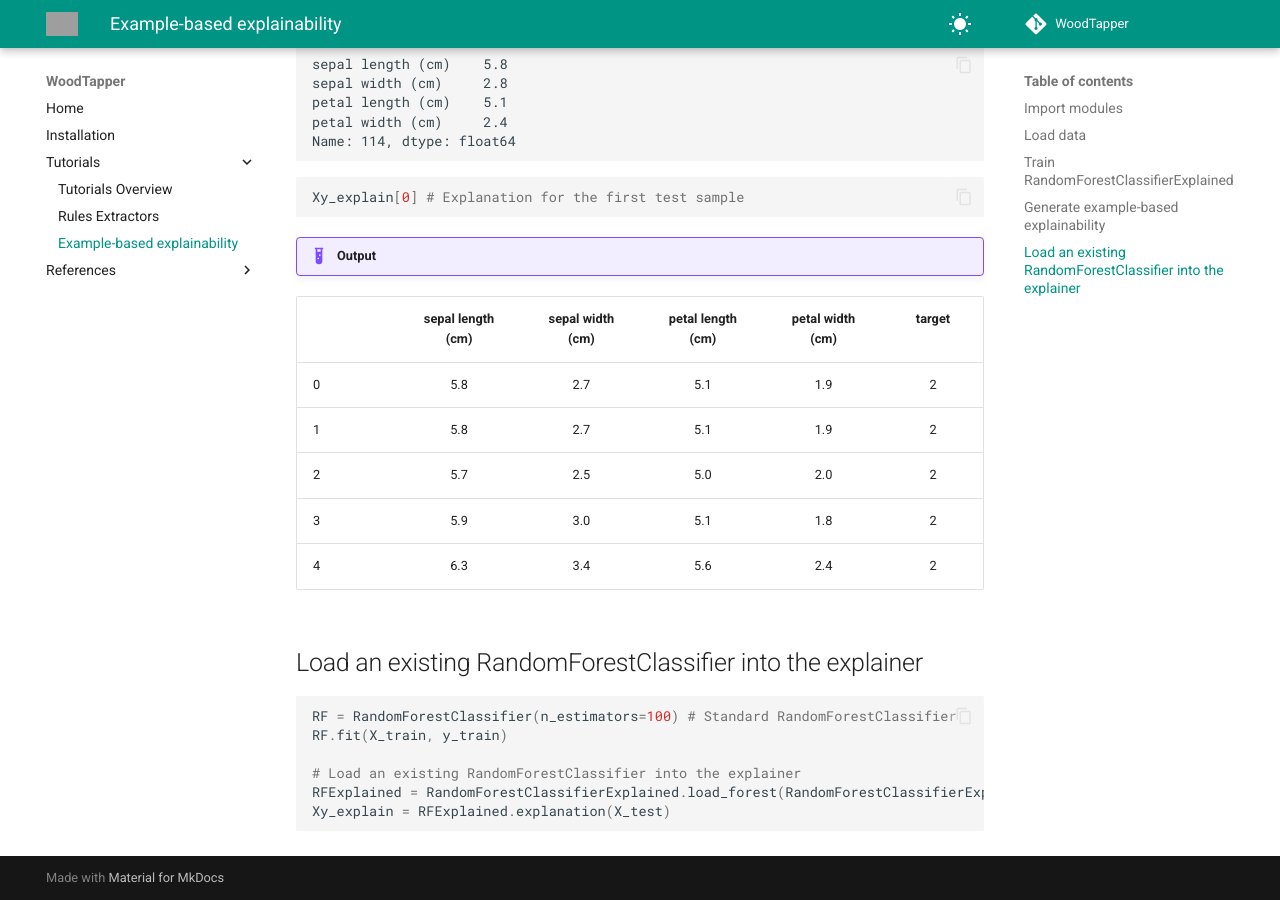
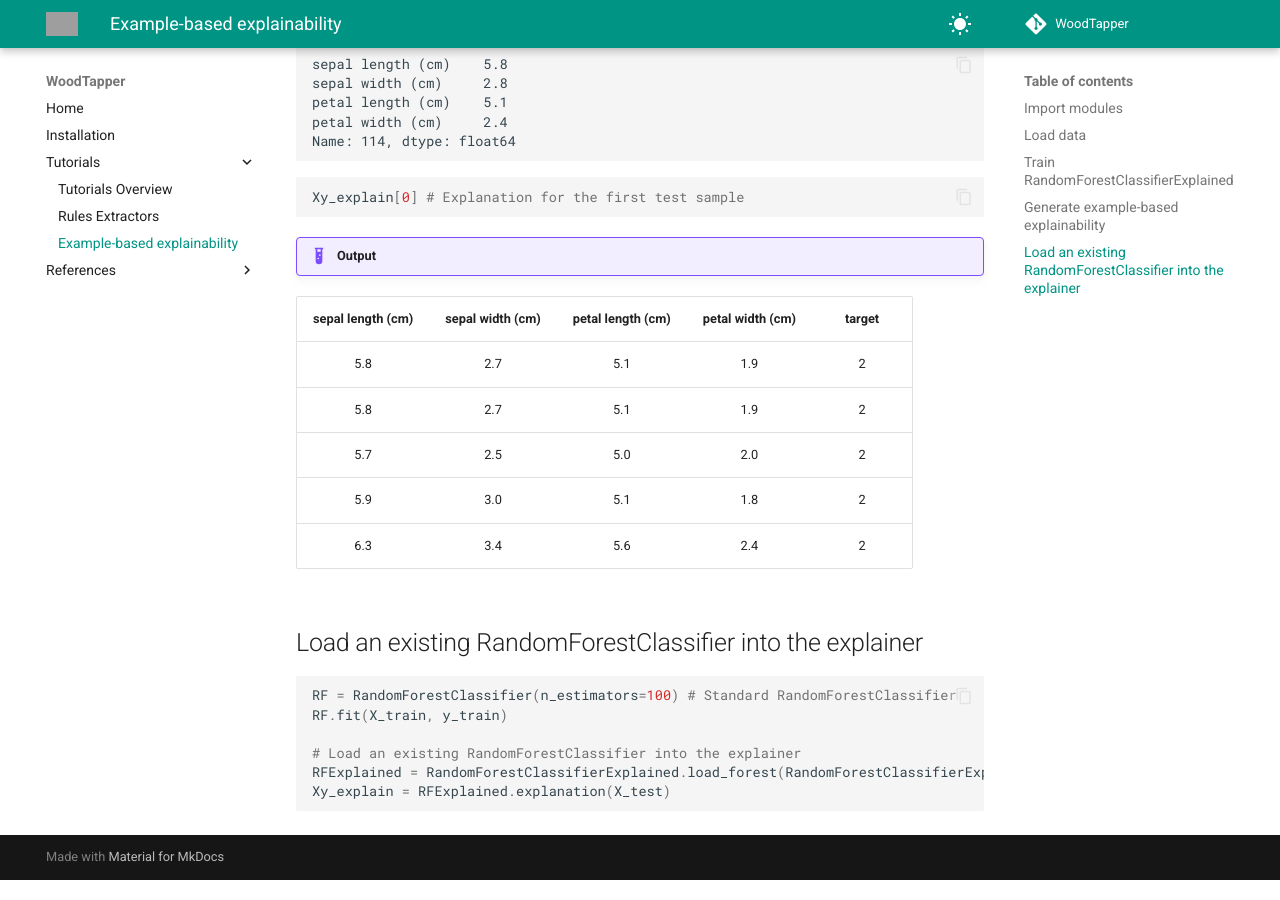
Before and after one commit to artefactory/woodtapper, an MkDocs documentation site: the page built from docs/2_tutorials_example_exp.md, in a window 1280 px wide and 900 px high, scrolled down 1102 px. Built offline with MkDocs 1.6.1 and Material for MkDocs 9.7.7, drawn with Linux system fonts in a browser that asks for light colours; comment, search, counter and statistics services are not loaded; grey boxes are pictures that could not be loaded.

Commit message:
remove index

````diff
--- a/docs/2_tutorials_example_exp.md
+++ b/docs/2_tutorials_example_exp.md
@@ -54,13 +54,13 @@
 ```
 !!! example "Output"
 
-|  | sepal length (cm)	 | sepal width (cm)	 | petal length (cm)	 | petal width (cm)	 | target |
-| :--- | :---: | :---: | :---: | :---: | :---: |
-| 0 | 5.8 | 2.7 | 5.1 | 1.9 | 2 |
-| 1 | 5.8 | 2.7 | 5.1 | 1.9 | 2 |
-| 2 | 5.7 | 2.5 | 5.0 | 2.0 | 2 |
-| 3 | 5.9 | 3.0 | 5.1 | 1.8 | 2 |
-| 4 | 6.3 | 3.4 | 5.6 | 2.4 | 2 |
+| sepal length (cm)	 | sepal width (cm)	 | petal length (cm)	 | petal width (cm)	 | target |
+| :---: | :---: | :---: | :---: | :---: |
+| 5.8 | 2.7 | 5.1 | 1.9 | 2 |
+| 5.8 | 2.7 | 5.1 | 1.9 | 2 |
+| 5.7 | 2.5 | 5.0 | 2.0 | 2 |
+| 5.9 | 3.0 | 5.1 | 1.8 | 2 |
+| 6.3 | 3.4 | 5.6 | 2.4 | 2 |
 
 ## Load an existing RandomForestClassifier into the explainer
 
````
